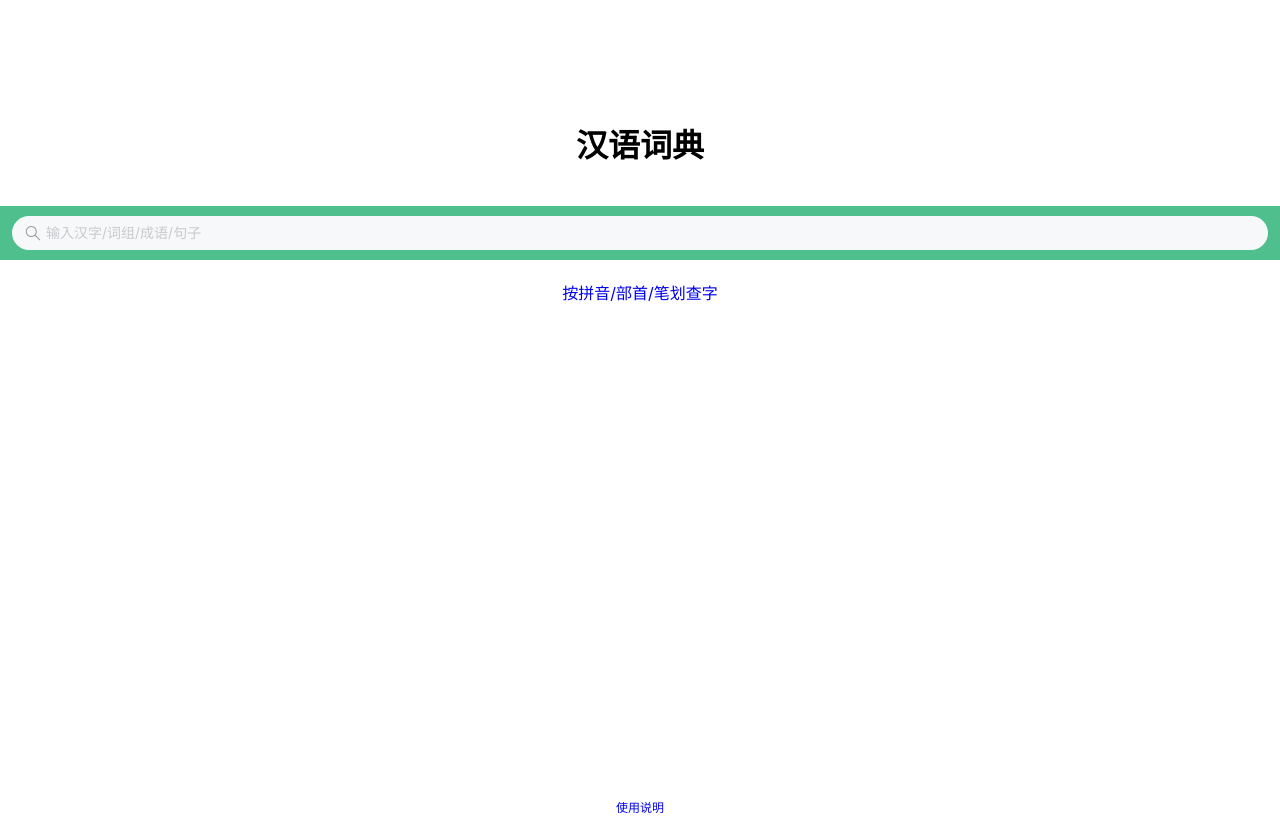
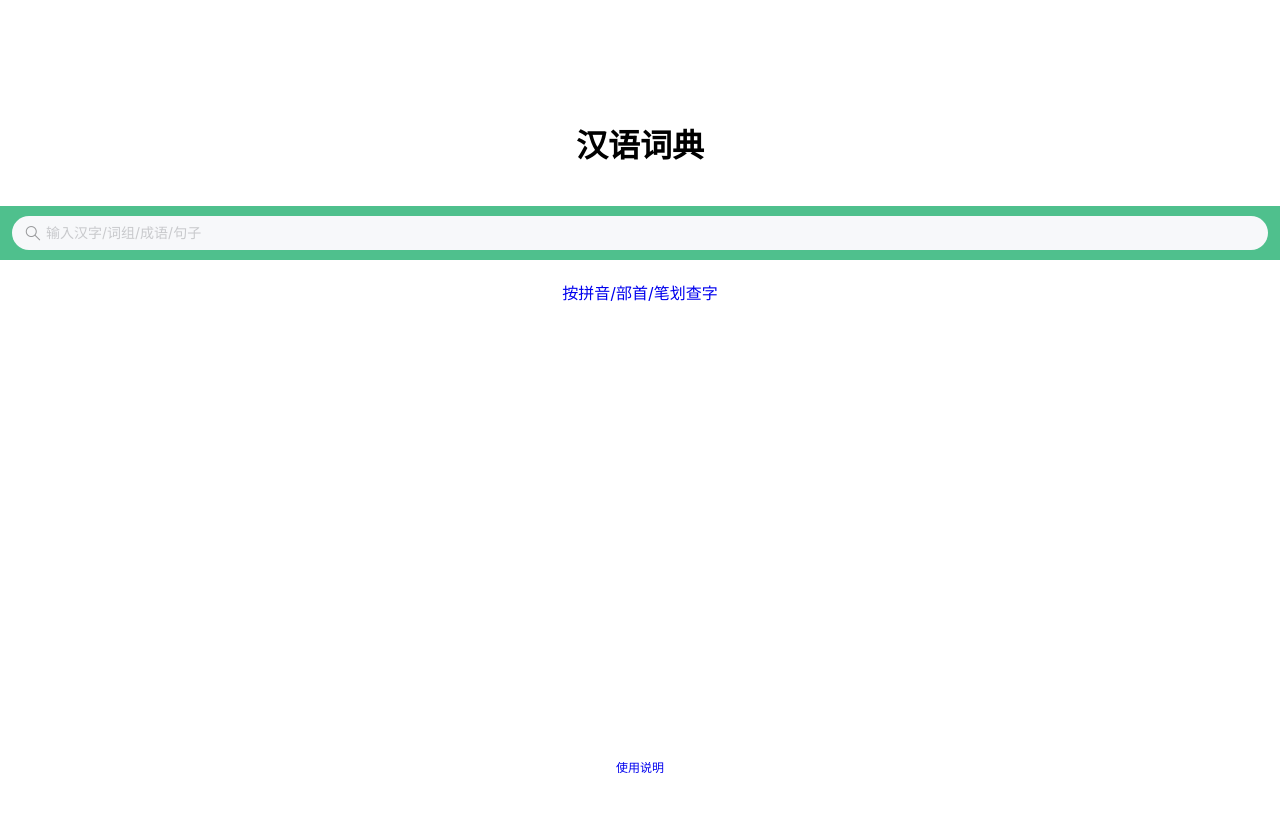
Before and after one commit to yuekcc/moderm-chinese-dict, a Vue app: page /#/ in a window 1280 px wide. After the commit the page ends 800 px from the top, so only its background shows below. Built offline with nearby package versions, Linux system fonts and the light colour scheme.

Commit message:
修改样式

```diff
--- a/web/styles.less
+++ b/web/styles.less
@@ -8,7 +8,7 @@ body {
   padding: 20px;
   padding-bottom: 60px;
   position: relative;
-  min-height: calc(100vh - 40px);
+  min-height: calc(100vh - 80px);
 }
 
 .prefix {
```
Also changed, not shown: public/assets/manifest.json.
